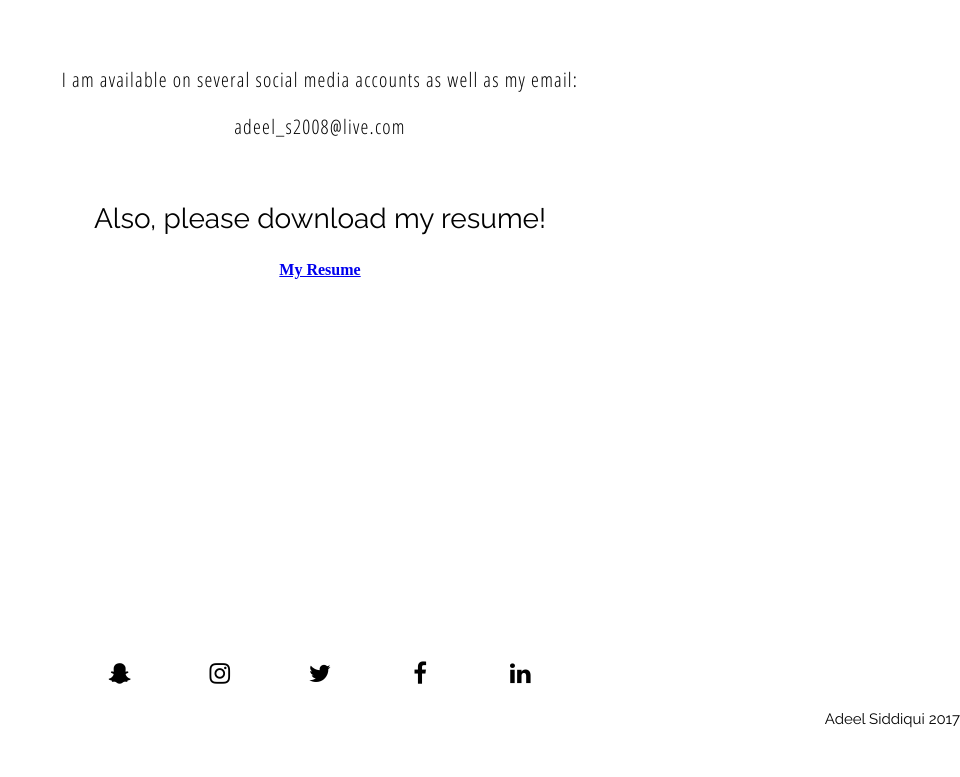
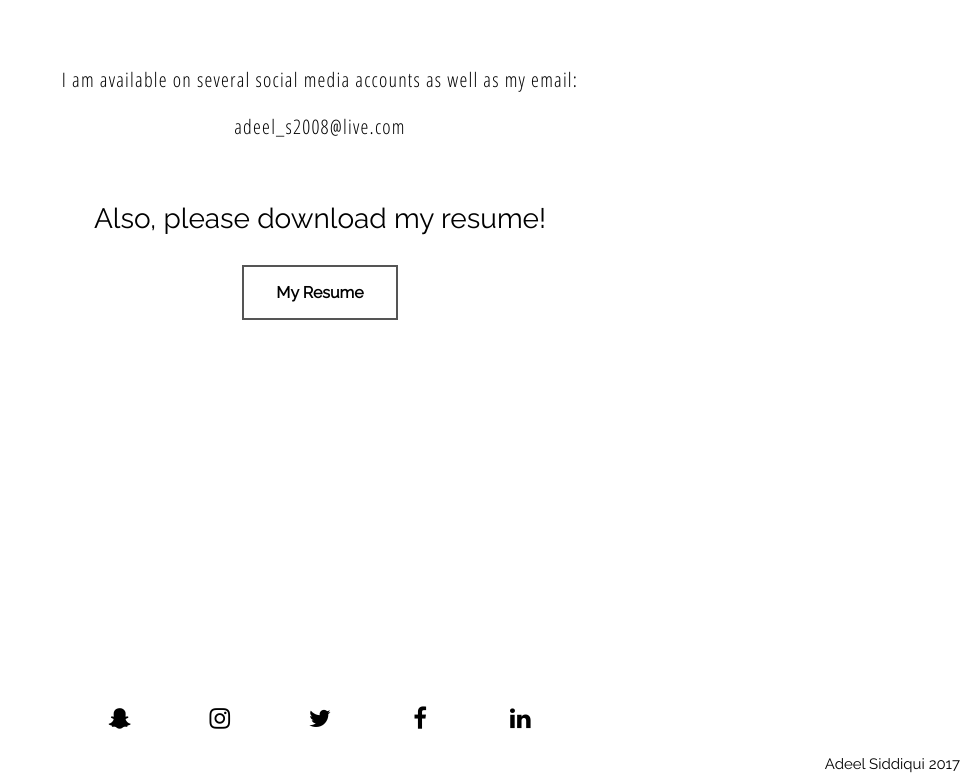
Before and after one commit to Slixta/Slixta.github.io, a plain HTML site: page Contact/Contact.html in a window 1280 px wide. Shown: the part 649-1426 px from the top of the page, without its empty margins (320-1280 px from the left). Before the commit the page ends 1381 px from the top, so only its background shows below. Drawn offline with Linux system fonts and the light colour scheme.

Commit message:
Button Fix

```diff
--- a/Contact/Contact.css
+++ b/Contact/Contact.css
@@ -234,3 +234,31 @@ header {
 .fa-linkedin {
  color: #000000;
 }
+
+/* Button */
+.button {
+    background-color: #FFFFFF; /* Green */
+    border: none;
+    color: white;
+    padding: 16px 32px;
+    text-align: center;
+    text-decoration: none;
+    display: inline-block;
+    font-size: 16px;
+    margin: 4px 2px;
+    -webkit-transition-duration: 0.4s; /* Safari */
+    transition-duration: 0.4s;
+    cursor: pointer;
+    font-family: 'Raleway', sans-serif;
+}
+
+.button1 {
+    background-color: white;
+    color: black;
+    border: 2px solid #555555;
+}
+
+.button1:hover {
+    background-color: #555555;
+    color: white;
+}
```
